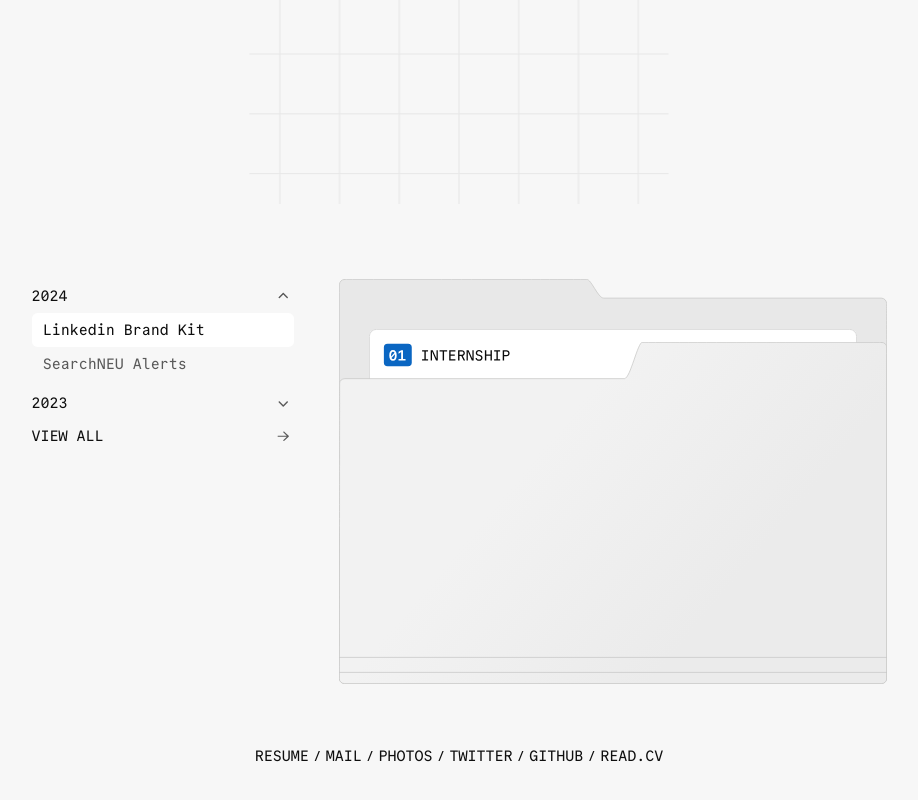
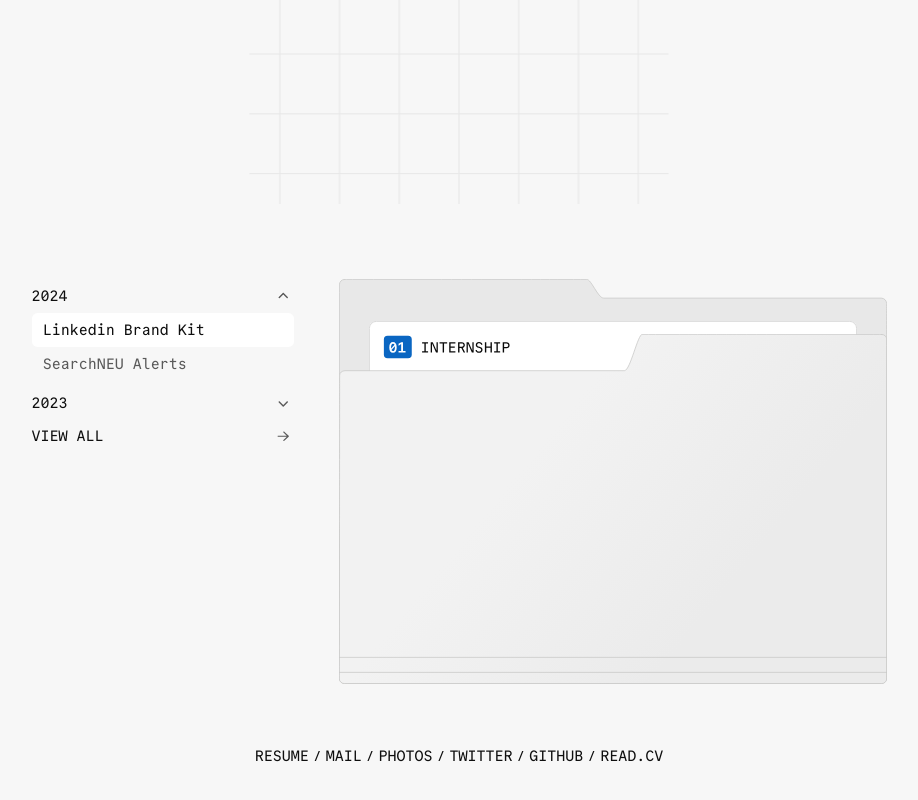
Before and after one commit to romeet9/navigator.site, a Next.js app: page / in a window 1280 px wide. Shown: the part 444-1244 px from the top of the page, without its empty margins (181-1099 px from the left). Built offline with nearby package versions, Linux system fonts and the light colour scheme; a web font is replaced by a local one.

Commit message:
new folder

```diff
--- a/components/fileSystemViz.tsx
+++ b/components/fileSystemViz.tsx
@@ -17,7 +17,7 @@ const FileSystemVisualizer: React.FC<FileSystemVisualizerProps> = ({
 }) => {
   const folderWidth = 36.5;      // 584px
   const folderHeight = 27;       // 432px
-  const topPadding = 3.3125;     // 53px
+  const topPadding = 2.8125;     // 45px
   const projectCardHeight = 21.9375;   // 351px
 
   const currentProject = selectedProject || projects[0];
```
Also changed, not shown: public/images/folderFront.svg.
